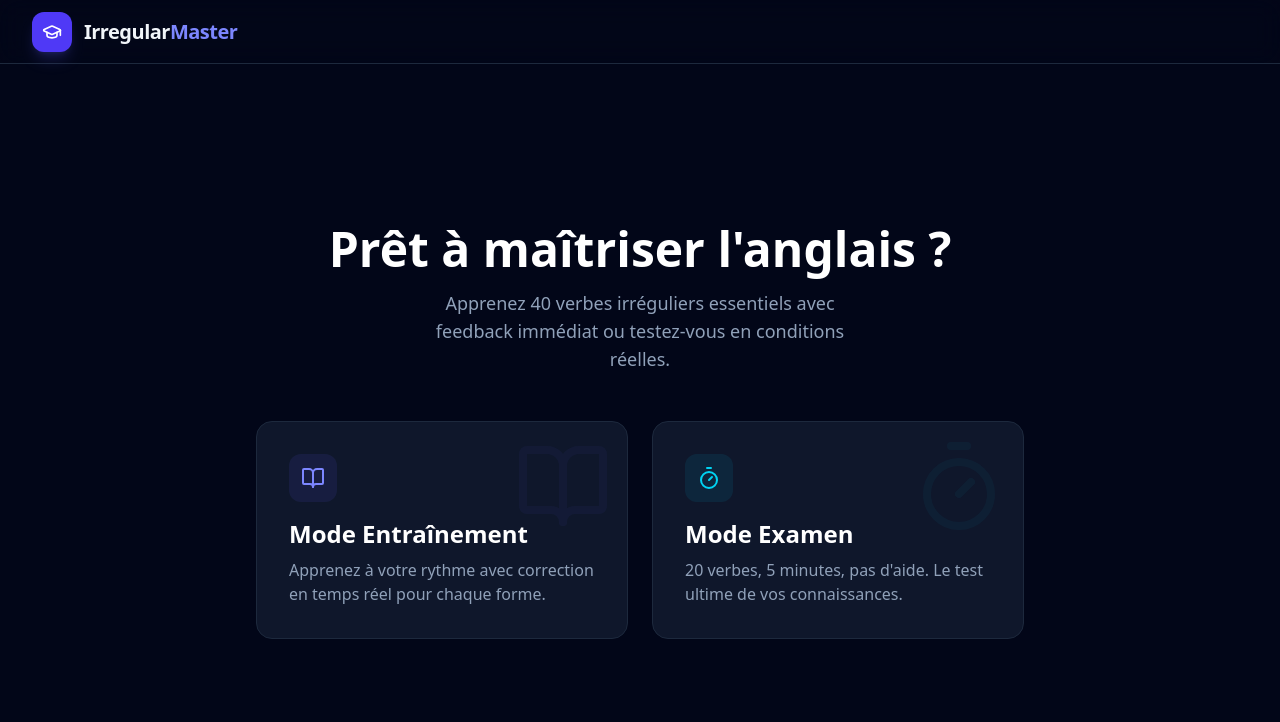
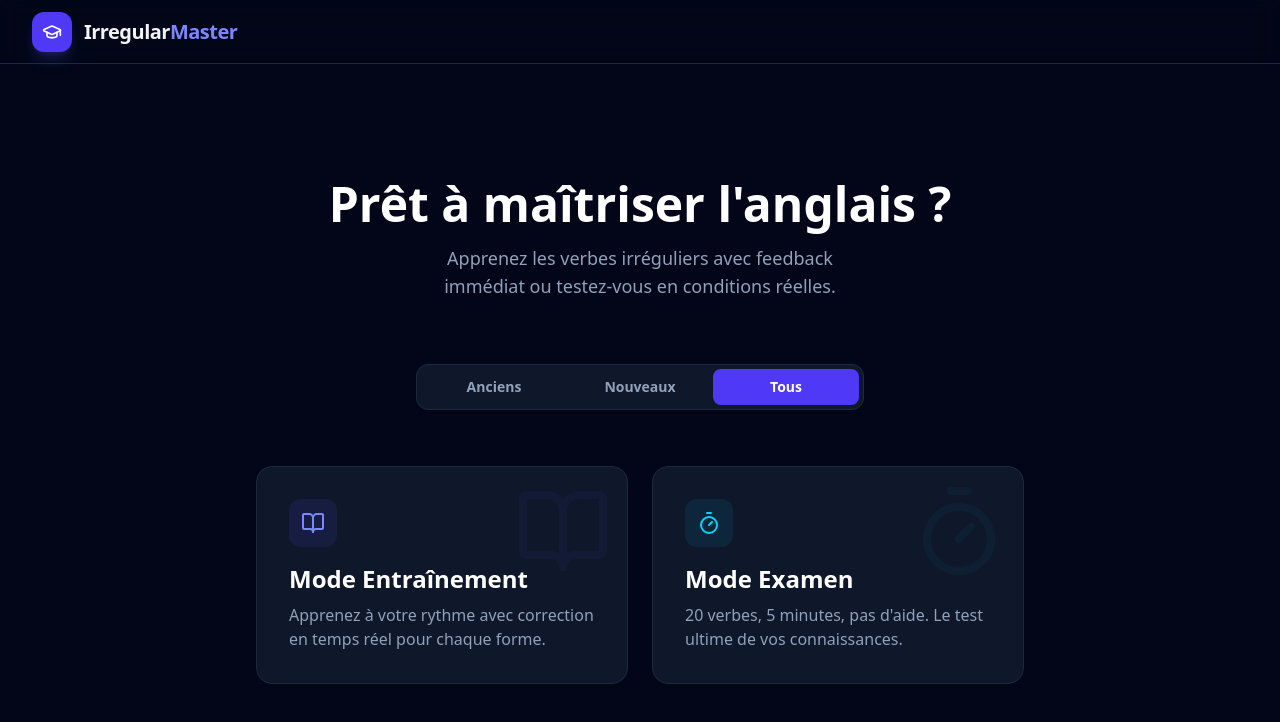
Before and after one commit to jujulesinge/jujulesinge.github.io-verbeiregulier, a React (Vite) app: page / in a window 1280 px wide. Shown: the top 722 px of the page. Built offline with nearby package versions, Linux system fonts and the light colour scheme.

Commit message:
Add files via upload

```diff
--- a/src/App.tsx
+++ b/src/App.tsx
@@ -23,12 +23,19 @@ type Mode = 'home' | 'select-training' | 'training' | 'exam' | 'result';
 
 export default function App() {
   const [mode, setMode] = useState<Mode>('home');
+  const [activeListType, setActiveListType] = useState<'old' | 'new' | 'all'>('all');
   const [examResult, setExamResult] = useState<{
     score: number;
     total: number;
     errors: { verb: Verb; answers: string[] }[];
   } | null>(null);
   const [trainingList, setTrainingList] = useState<Verb[]>(IRREGULAR_VERBS);
+
+  const getActiveVerbs = () => {
+    if (activeListType === 'old') return IRREGULAR_VERBS.filter(v => v.id <= 100);
+    if (activeListType === 'new') return IRREGULAR_VERBS.filter(v => v.id > 100);
+    return IRREGULAR_VERBS;
+  };
 
   const goToHome = () => setMode('home');
   const startExam = () => setMode('exam');
@@ -74,13 +81,34 @@ export default function App() {
               exit={{ opacity: 0, y: -20 }}
               className="flex-1 flex flex-col items-center justify-center gap-12 w-full h-full"
             >
-              <div className="text-center space-y-4">
+              <div className="text-center space-y-4 mb-4">
                 <h2 className="text-4xl md:text-5xl font-extrabold text-white">
                   Prêt à maîtriser l'anglais ?
                 </h2>
                 <p className="text-slate-400 text-lg max-w-md mx-auto">
-                  Apprenez 40 verbes irréguliers essentiels avec feedback immédiat ou testez-vous en conditions réelles.
+                  Apprenez les verbes irréguliers avec feedback immédiat ou testez-vous en conditions réelles.
                 </p>
+              </div>
+
+              <div className="flex bg-slate-900 border border-slate-800 rounded-xl p-1 mb-2 w-full max-w-md">
+                <button
+                  onClick={() => setActiveListType('old')}
+                  className={`flex-1 py-2 px-4 rounded-lg text-sm font-bold transition-colors ${activeListType === 'old' ? 'bg-indigo-600 text-white' : 'text-slate-400 hover:text-slate-200'}`}
+                >
+                  Anciens
+                </button>
+                <button
+                  onClick={() => setActiveListType('new')}
+                  className={`flex-1 py-2 px-4 rounded-lg text-sm font-bold transition-colors ${activeListType === 'new' ? 'bg-indigo-600 text-white' : 'text-slate-400 hover:text-slate-200'}`}
+                >
+                  Nouveaux
+                </button>
+                <button
+                  onClick={() => setActiveListType('all')}
+                  className={`flex-1 py-2 px-4 rounded-lg text-sm font-bold transition-colors ${activeListType === 'all' ? 'bg-indigo-600 text-white' : 'text-slate-400 hover:text-slate-200'}`}
+                >
+                  Tous
+                </button>
               </div>
 
               <div className="grid grid-cols-1 md:grid-cols-2 gap-6 w-full max-w-3xl">
@@ -141,19 +169,20 @@ export default function App() {
               </div>
               <div className="grid grid-cols-1 md:grid-cols-2 gap-4 w-full">
                 <button
-                  onClick={() => startTrainingSequence(IRREGULAR_VERBS)}
+                  onClick={() => startTrainingSequence(getActiveVerbs())}
                   className="p-6 bg-indigo-600/20 border border-indigo-500/50 rounded-2xl hover:bg-indigo-600/40 transition-colors text-center md:col-span-2"
                 >
-                  <h3 className="text-xl font-bold text-white mb-2">Tous les verbes</h3>
-                  <p className="text-indigo-200/80 text-sm">Les {IRREGULAR_VERBS.length} verbes à la file</p>
+                  <h3 className="text-xl font-bold text-white mb-2">Tous de la liste</h3>
+                  <p className="text-indigo-200/80 text-sm">Les {getActiveVerbs().length} verbes à la file</p>
                 </button>
-                {Array.from({ length: Math.ceil(IRREGULAR_VERBS.length / 10) }).map((_, i) => {
+                {Array.from({ length: Math.ceil(getActiveVerbs().length / 10) }).map((_, i) => {
+                  const activeVerbs = getActiveVerbs();
                   const start = i * 10;
-                  const end = Math.min((i + 1) * 10, IRREGULAR_VERBS.length);
+                  const end = Math.min((i + 1) * 10, activeVerbs.length);
                   return (
                     <button
                       key={i}
-                      onClick={() => startTrainingSequence(IRREGULAR_VERBS.slice(start, end))}
+                      onClick={() => startTrainingSequence(activeVerbs.slice(start, end))}
                       className="p-6 bg-slate-900 border border-slate-800 rounded-2xl hover:border-indigo-500/50 hover:bg-slate-800/50 transition-all text-center"
                     >
                       <h3 className="text-xl font-bold text-white mb-2">Série {i + 1}</h3>
@@ -171,6 +200,7 @@ export default function App() {
 
           {mode === 'exam' && (
             <ExamMode
+              verbs={getActiveVerbs()}
               onFinish={(results) => {
                 setExamResult(results);
                 setMode('result');
@@ -369,10 +399,10 @@ function InputField({ label, value, onChange, status, correctValue }: {
   );
 }
 
-function ExamMode({ onFinish }: { onFinish: (results: any) => void }) {
+function ExamMode({ verbs, onFinish }: { verbs: Verb[], onFinish: (results: any) => void }) {
   const examVerbs = useMemo(() => {
-    return [...IRREGULAR_VERBS].sort(() => Math.random() - 0.5).slice(0, 20);
-  }, []);
+    return [...verbs].sort(() => Math.random() - 0.5).slice(0, 20);
+  }, [verbs]);
 
   const [answers, setAnswers] = useState<Record<number, string[]>>(
     Object.fromEntries(examVerbs.map(v => [v.id, ['', '', '']]))
```
